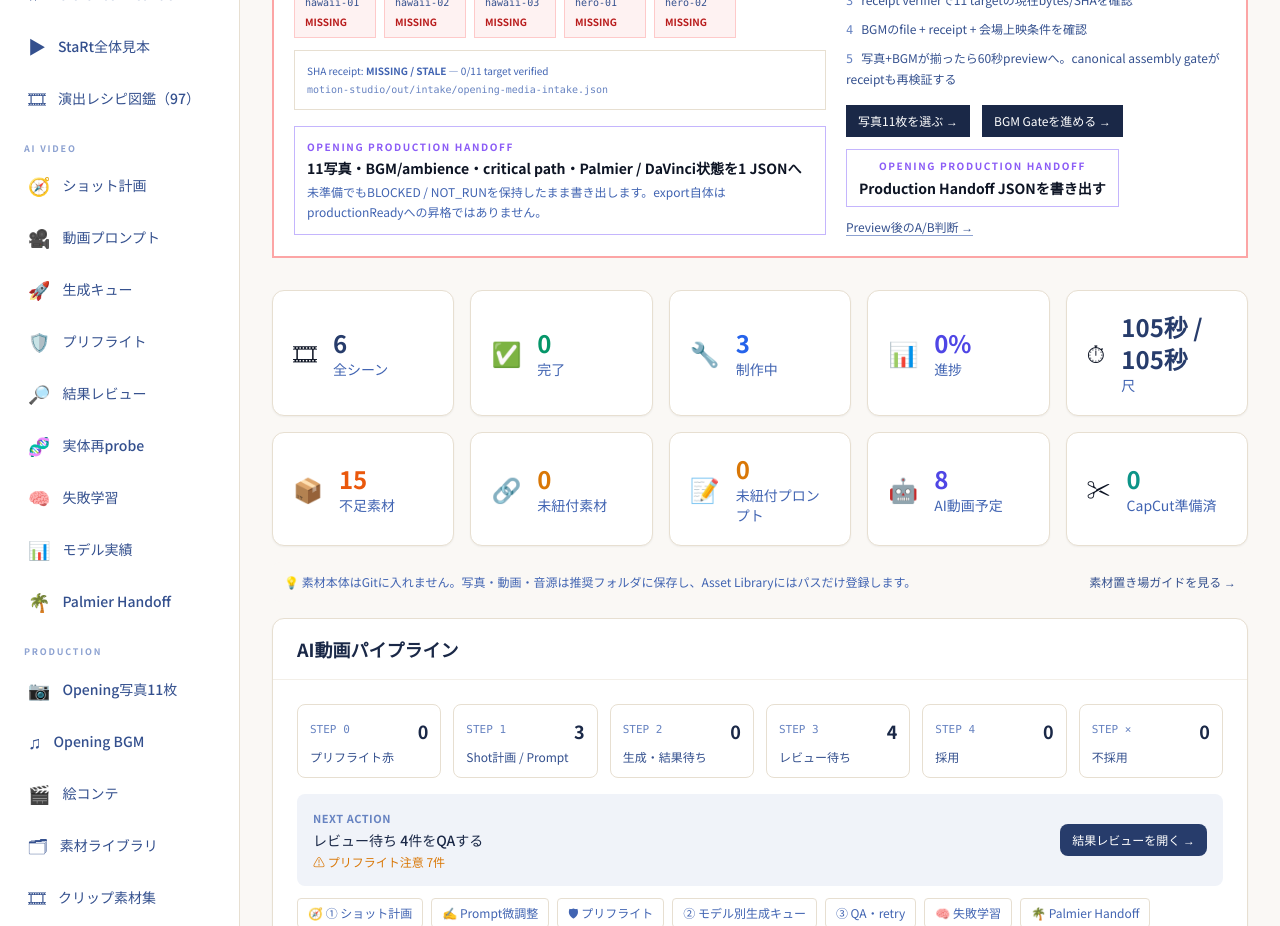
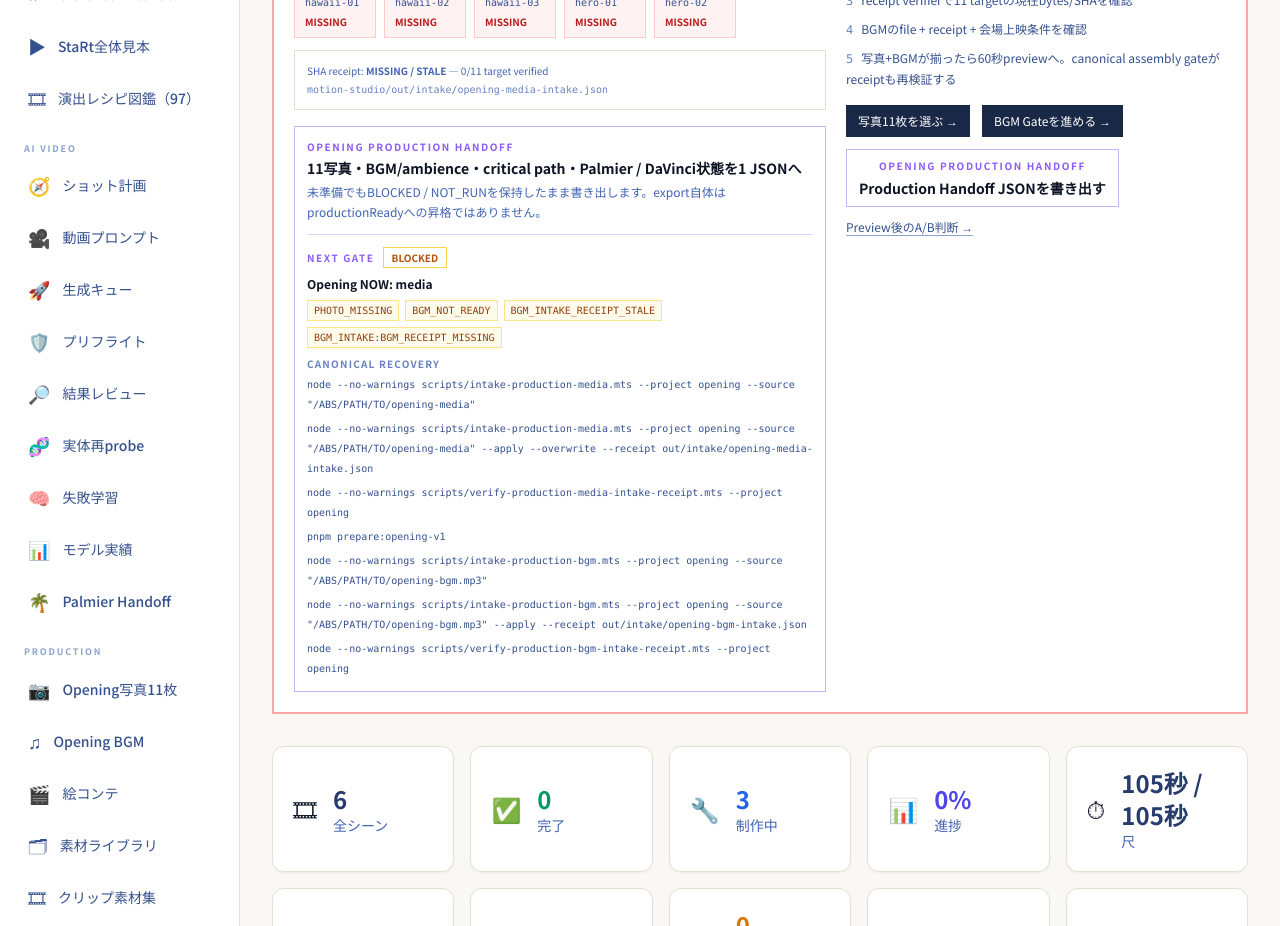
Before and after one commit to m-shogo/wedding-project, a React (Vite) app in the folder movie-dashboard/: page / in a window 1280 px wide. Shown: the part 1200-2126 px from the top of the page. Built offline with nearby package versions, Linux system fonts and the light colour scheme.

Commit message:
Movie Dashboard: expose canonical next gate on production handoff cards (#561)
* movie: add reusable next-gate handoff summary

* movie: show Opening next gate on production handoff

* movie: show Profile next gate on production handoff

* test: bind production handoff cards to next-gate contract

```diff
--- a/movie-dashboard/src/components/OpeningProductionHandoffExportButton.tsx
+++ b/movie-dashboard/src/components/OpeningProductionHandoffExportButton.tsx
@@ -1,7 +1,11 @@
-import {buildOpeningProductionStatusHandoffJson} from "../data/openingProductionStatusHandoff";
+import {buildOpeningProductionStatusHandoff, buildOpeningProductionStatusHandoffJson} from "../data/openingProductionStatusHandoff";
 import {downloadText} from "../lib/exporters";
+import {ProductionNextGateSummary} from "./ProductionNextGateSummary";
 
 export function OpeningProductionHandoffExportButton({compact = false}: {compact?: boolean}) {
+  const handoff = buildOpeningProductionStatusHandoff();
+  const nextGate = handoff.opening.production.nextGate;
+
   const exportHandoff = () => {
     downloadText(
       buildOpeningProductionStatusHandoffJson(),
@@ -10,12 +14,13 @@ export function OpeningProductionHandoffExportButton({compact = false}: {compact
   };
 
   return (
+    <div className={compact ? "inline-block" : "w-full border border-violet-300 dark:border-violet-700 px-3 py-3"}>
       <button
         type="button"
         onClick={exportHandoff}
         className={compact
           ? "px-3 py-2 border border-violet-300 dark:border-violet-700 text-xs font-semibold text-violet-700 dark:text-violet-300"
-        : "w-full border border-violet-300 dark:border-violet-700 px-3 py-3 text-left"
+          : "w-full text-left"
         }
       >
         <span className="block text-[10px] tracking-[0.16em] font-semibold text-violet-500 dark:text-violet-300">
@@ -30,5 +35,17 @@ export function OpeningProductionHandoffExportButton({compact = false}: {compact
           </span>
         ) : null}
       </button>
+
+      {!compact ? (
+        <ProductionNextGateSummary
+          projectLabel="Opening"
+          state={nextGate.state}
+          stage={nextGate.stage}
+          artifactPath={nextGate.artifactPath}
+          blockerCodes={nextGate.blockerCodes}
+          recovery={nextGate.recovery}
+        />
+      ) : null}
+    </div>
   );
 }
--- /dev/null
+++ b/movie-dashboard/src/components/ProductionNextGateSummary.tsx
@@ -0,0 +1,71 @@
+type ProductionNextGateSummaryProps = {
+  projectLabel: "Opening" | "Profile";
+  state: "BLOCKED" | "PRODUCTION_READY";
+  stage: string | null;
+  artifactPath: string | null;
+  blockerCodes: readonly string[];
+  recovery: readonly string[];
+};
+
+export function ProductionNextGateSummary({
+  projectLabel,
+  state,
+  stage,
+  artifactPath,
+  blockerCodes,
+  recovery,
+}: ProductionNextGateSummaryProps) {
+  const blocked = state === "BLOCKED";
+
+  return (
+    <div className="mt-3 border-t border-violet-200 pt-3 dark:border-violet-800">
+      <div className="flex flex-wrap items-center gap-2">
+        <span className="text-[10px] font-semibold tracking-[0.16em] text-violet-500 dark:text-violet-300">
+          NEXT GATE
+        </span>
+        <span className={blocked
+          ? "border border-amber-300 px-2 py-0.5 text-[10px] font-bold text-amber-700 dark:border-amber-700 dark:text-amber-300"
+          : "border border-emerald-300 px-2 py-0.5 text-[10px] font-bold text-emerald-700 dark:border-emerald-700 dark:text-emerald-300"
+        }>
+          {state}
+        </span>
+      </div>
+
+      <p className="mt-2 text-xs font-semibold text-navy-900 dark:text-sand-100">
+        {blocked ? `${projectLabel} NOW: ${stage ?? "UNKNOWN_STAGE"}` : `${projectLabel} production gate cleared`}
+      </p>
+
+      {artifactPath ? (
+        <p className="mt-1 break-all text-[11px] leading-5 text-navy-500 dark:text-navy-300">
+          ARTIFACT: {artifactPath}
+        </p>
+      ) : null}
+
+      {blockerCodes.length > 0 ? (
+        <div className="mt-2 flex flex-wrap gap-1.5">
+          {blockerCodes.map((code) => (
+            <code
+              key={code}
+              className="border border-amber-200 bg-amber-50 px-1.5 py-0.5 text-[10px] text-amber-800 dark:border-amber-900 dark:bg-amber-950/40 dark:text-amber-200"
+            >
+              {code}
+            </code>
+          ))}
+        </div>
+      ) : null}
+
+      {recovery.length > 0 ? (
+        <div className="mt-2 space-y-1">
+          <p className="text-[10px] font-semibold tracking-[0.12em] text-navy-400 dark:text-navy-400">
+            CANONICAL RECOVERY
+          </p>
+          {recovery.map((action) => (
+            <p key={action} className="break-words font-mono text-[10px] leading-5 text-navy-600 dark:text-navy-200">
+              {action}
+            </p>
+          ))}
+        </div>
+      ) : null}
+    </div>
+  );
+}
--- a/movie-dashboard/src/components/ProfileProductionHandoffExportButton.tsx
+++ b/movie-dashboard/src/components/ProfileProductionHandoffExportButton.tsx
@@ -1,7 +1,11 @@
-import {buildProfileProductionStatusHandoffJson} from "../data/profileProductionStatusHandoff";
+import {buildProfileProductionStatusHandoff, buildProfileProductionStatusHandoffJson} from "../data/profileProductionStatusHandoff";
 import {downloadText} from "../lib/exporters";
+import {ProductionNextGateSummary} from "./ProductionNextGateSummary";
 
 export function ProfileProductionHandoffExportButton({compact = false}: {compact?: boolean}) {
+  const handoff = buildProfileProductionStatusHandoff();
+  const nextGate = handoff.profile.production.nextGate;
+
   const exportHandoff = () => {
     downloadText(
       buildProfileProductionStatusHandoffJson(),
@@ -10,12 +14,13 @@ export function ProfileProductionHandoffExportButton({compact = false}: {compact
   };
 
   return (
+    <div className={compact ? "inline-block" : "w-full border border-violet-300 dark:border-violet-700 px-3 py-3"}>
       <button
         type="button"
         onClick={exportHandoff}
         className={compact
           ? "px-3 py-2 border border-violet-300 dark:border-violet-700 text-xs font-semibold text-violet-700 dark:text-violet-300"
-        : "w-full border border-violet-300 dark:border-violet-700 px-3 py-3 text-left"
+          : "w-full text-left"
         }
       >
         <span className="block text-[10px] tracking-[0.16em] font-semibold text-violet-500 dark:text-violet-300">
@@ -30,5 +35,17 @@ export function ProfileProductionHandoffExportButton({compact = false}: {compact
           </span>
         ) : null}
       </button>
+
+      {!compact ? (
+        <ProductionNextGateSummary
+          projectLabel="Profile"
+          state={nextGate.state}
+          stage={nextGate.stage}
+          artifactPath={nextGate.artifactPath}
+          blockerCodes={nextGate.blockerCodes}
+          recovery={nextGate.recovery}
+        />
+      ) : null}
+    </div>
   );
 }
```
Also changed, not shown: movie-dashboard/scripts/verify-production-handoff-next-gate-contracts.mjs (+34 -1 lines). Lines whose indentation alone changed are shown as unchanged.
